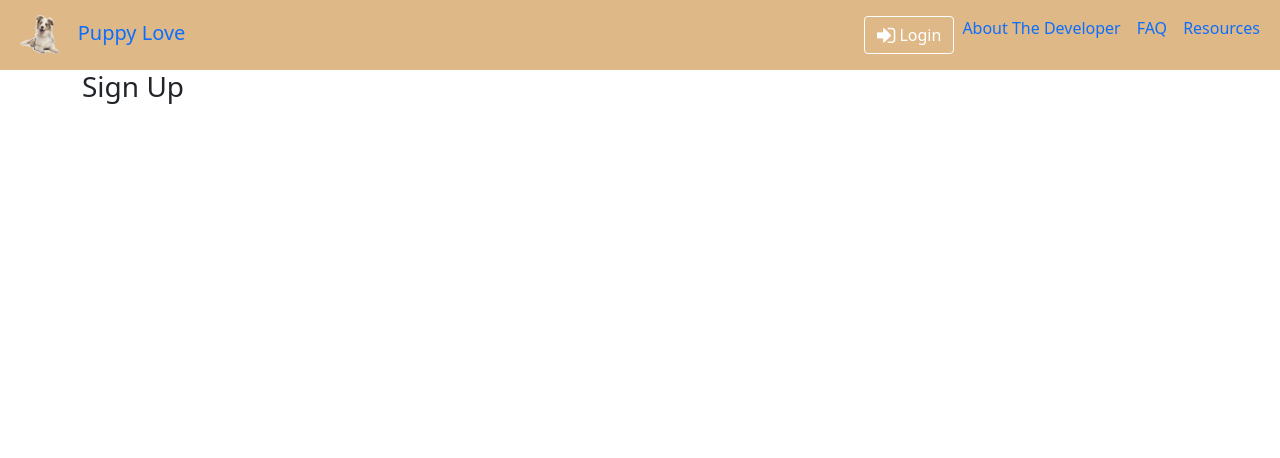
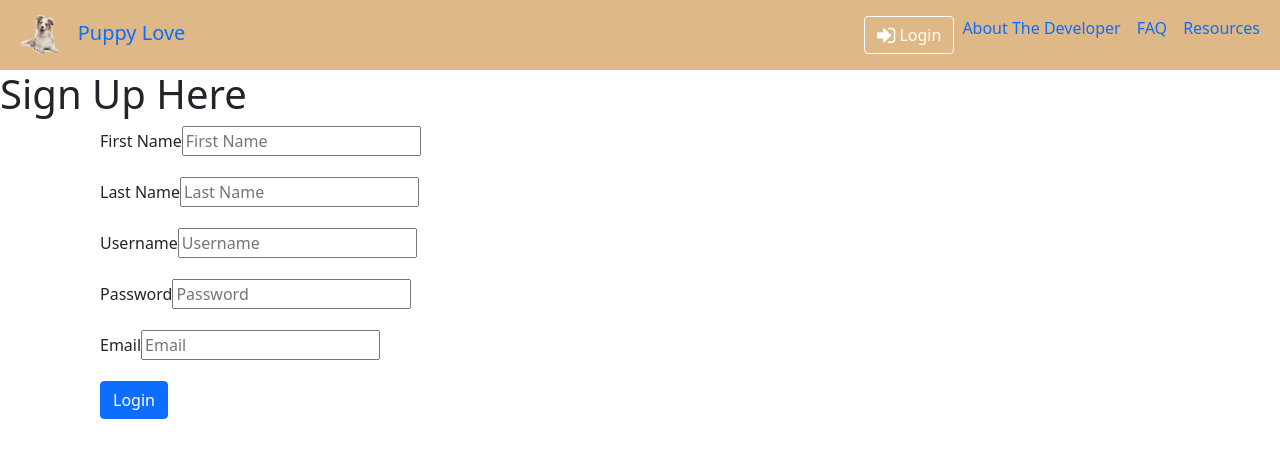
Before and after one commit to isenanm44/PawsForeverProject, a React (Create React App) app: page /signUp in a window 1280 px wide. Shown: the top 458 px of the page. Built offline with nearby package versions, Linux system fonts and the light colour scheme.

Commit message:
Completed Sign Up Page no styling

```diff
--- a/src/App.css
+++ b/src/App.css
@@ -14,3 +14,11 @@
   margin-bottom: 50px;
   margin-left: 50px;
 }
+
+.signupform {
+  align-self: center;
+  display: wrap;
+  justify-content: center;
+  margin-bottom: 50px;
+  margin-left: 100px;
+}
--- a/src/pages/HomePage.js
+++ b/src/pages/HomePage.js
@@ -1,7 +1,6 @@
 import React from "react";
-import { Col, Row, Container, Card, CardBody, CardHeader, Button, Nav, NavItem } from "reactstrap";
+import { Col, Row, Container, Card, CardBody, CardHeader, Nav, NavItem } from "reactstrap";
 import { NavLink } from "react-router-dom";
-import UserLoginForm from "../user/LoginForm";
 
 const HomePage = () => {
   return (
--- a/src/user/SignUpPage.js
+++ b/src/user/SignUpPage.js
@@ -1,15 +1,103 @@
-import { Col, Row, Container } from 'reactstrap';
+import { useState } from "react";
+import { Col, Row, Container } from "reactstrap";
+import { Formik, Field, Form, ErrorMessage } from "formik";
+import { Label, FormGroup, Button } from "reactstrap";
+import aladdin from "../images/aladdin.png";
 
 const SignUpPage = () => {
-	return (
-		<Container>
-			<Row>
-				<Col sm='5'>
-					<h3>Sign Up</h3>
-				</Col>
-			</Row>
-		</Container>
-	)
-}
+  const handleSignUp = (values) => {
+    const newUser = {
+      id: Date.now(),
+      avatar: aladdin,
+      username: values.username,
+      password: values.password,
+      firstName: values.firstName,
+      lastName: values.lastName,
+      email: values.email,
+    };
+  };
+  const validateUserSignUp = (values) => {
+    const errors = {};
+
+    if (!values.firstName) {
+      errors.firstName = "Required";
+    }
+
+    if (!values.lastName) {
+      errors.lastName = "Required";
+    }
+
+    if (!values.username) {
+      errors.username = "Required";
+    } else if (values.username.length < 6) {
+      errors.username = "Must be at least 6 characters";
+    }
+    if (!values.password) {
+      errors.values = "Required";
+    }
+
+    if (values.username.length > 15) {
+      errors.username = "Cannot exceed 15 characters;";
+    }
+
+    if (values.password.length < 8) {
+      errors.password = "Must be at least 8 characters";
+    }
+
+    if (!values.email) {
+      errors.email = "Required";
+    } else if (!/^[A-Z0-9._%+-]+@[A-Z0-9.-]+\.[A-Z]{2,4}$/i.test(values.email)) {
+      errors.email = "Invalid email address";
+    }
+    return errors;
+  };
+  return (
+    <>
+      <h1>Sign Up Here</h1>
+      <Formik
+        initialValues={{
+          username: "",
+          password: "",
+          email: "",
+          lastName: "",
+          firstName: "",
+        }}
+        onSubmit={handleSignUp}
+        validate={validateUserSignUp}
+      >
+        <Form className="signupform">
+          <FormGroup>
+            <Label htmlFor="first-name">First Name</Label>
+            <Field id="first-name" name="first-name" placeholder="First Name" />
+            <ErrorMessage name="first-name">{(msg) => <p className="text-danger">{msg}</p>}</ErrorMessage>
+          </FormGroup>
+          <FormGroup>
+            <Label htmlFor="last-name">Last Name</Label>
+            <Field id="last-name" name="last-name" placeholder="Last Name" />
+            <ErrorMessage name="last-name">{(msg) => <p className="text-danger">{msg}</p>}</ErrorMessage>
+          </FormGroup>
+          <FormGroup>
+            <Label htmlFor="username"> Username</Label>
+            <Field id="username" name="username" placeholder="Username" />
+            <ErrorMessage name="username">{(msg) => <p className="text-danger">{msg}</p>}</ErrorMessage>
+          </FormGroup>
+          <FormGroup>
+            <Label htmlFor="password">Password</Label>
+            <Field id="password" name="password" placeholder="Password" />
+            <ErrorMessage name="password">{(msg) => <p className="text-danger">{msg}</p>}</ErrorMessage>
+          </FormGroup>
+          <FormGroup>
+            <Label htmlFor="email">Email</Label>
+            <Field id="email" name="email" placeholder="Email" />
+            <ErrorMessage name="email">{(msg) => <p className="text-danger">{msg}</p>}</ErrorMessage>
+          </FormGroup>
+          <Button type="submit" color="primary">
+            Login
+          </Button>
+        </Form>
+      </Formik>
+    </>
+  );
+};
 
 export default SignUpPage;
```
